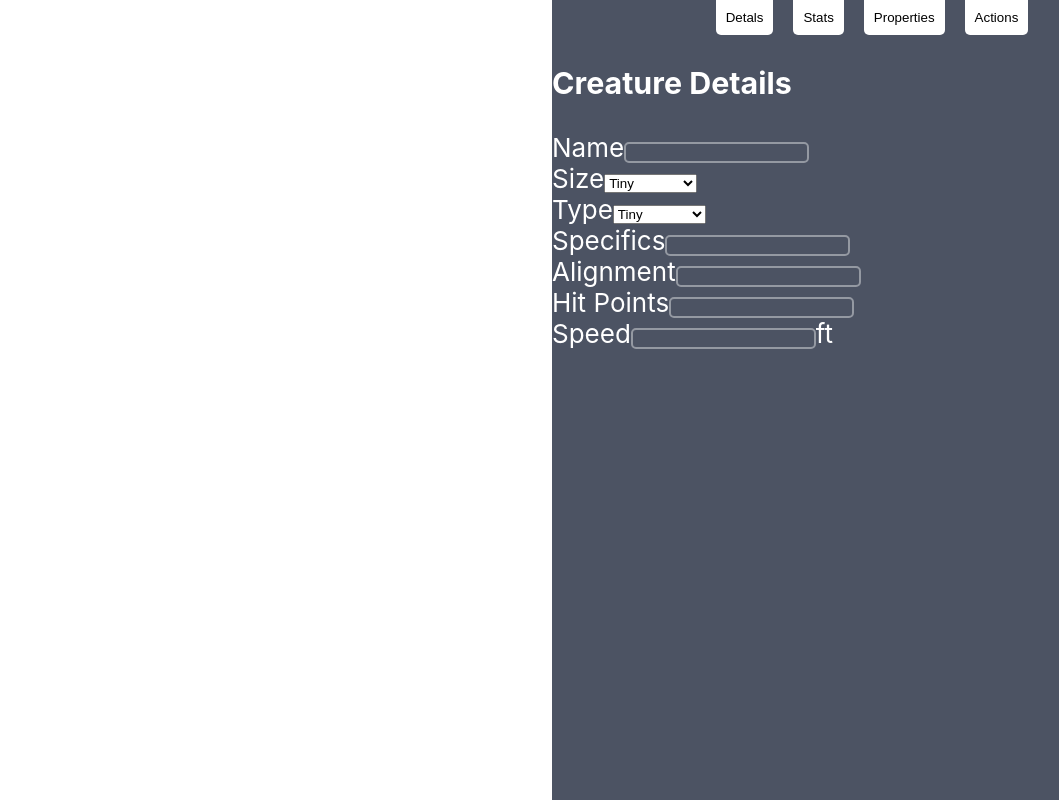
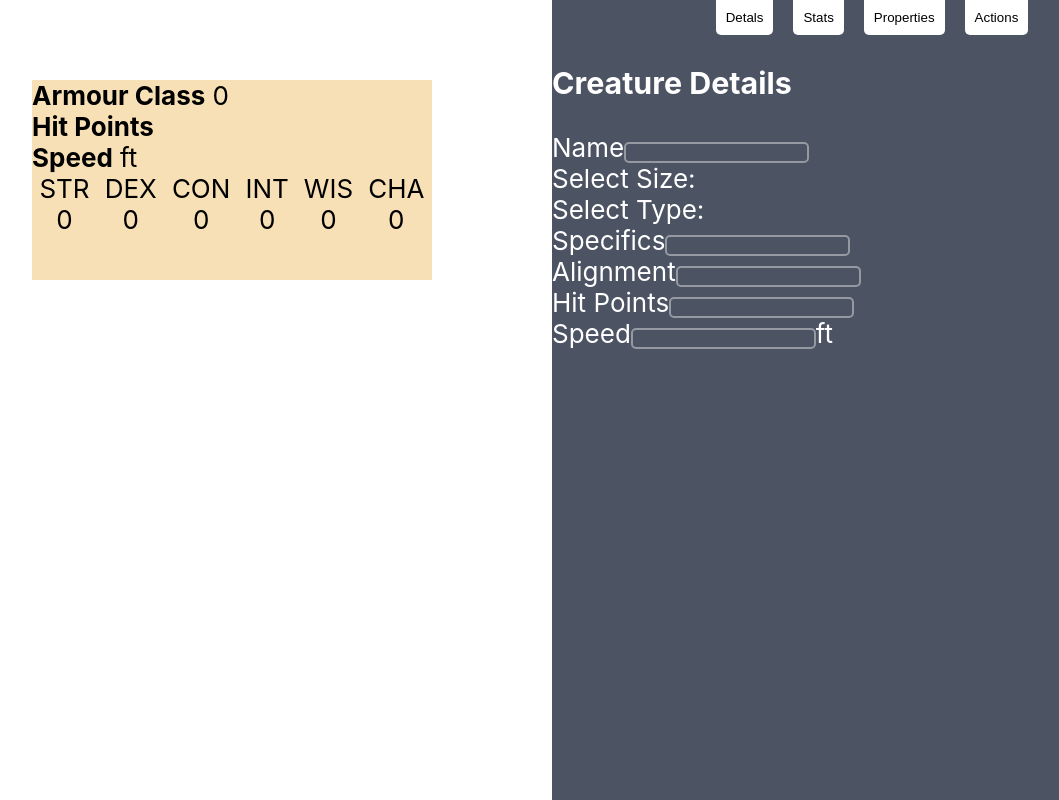
Before and after one commit to JosBogan/stat_block, a React (Create React App) app: page / in a window 1280 px wide. Shown: the whole page, without its empty margins (88-1147 px from the left). Built offline with nearby package versions, Linux system fonts and the light colour scheme.

Commit message:
added state management

```diff
--- a/src/App.css
+++ b/src/App.css
@@ -66,4 +66,30 @@
 .statblock {
   background: rgb(247, 224, 181);
   color: black;
+  min-width: 400px;
+  min-height: 200px;
 }
+
+/* Inputs */
+
+.options_open_false {
+  display: none;
+}
+
+.select_options {
+  position: absolute;
+  background: blue;
+}
+
+/* Statblock */
+
+.stats_ability_scores {
+  display: flex;
+  justify-content: space-around;
+}
+
+.ability_score_container {
+  display: flex;
+  flex-direction: column;
+  align-items: center;
+}
--- a/src/App.js
+++ b/src/App.js
@@ -14,14 +14,27 @@ function App() {
     type: "",
     specifics: "",
     alignment: "",
+    ac: 0,
     hitpoints: "",
     groundspeed: 0,
     swimspeed: 0,
-    flyspeed: 0
+    flyspeed: 0,
+    str: 0,
+    dex: 0,
+    con: 0,
+    int: 0,
+    wis: 0,
+    cha: 0
   })
 
   function onChange(event) {
-    setStats({...stats, [event.target.name]: event.target.value })
+    // console.log(event)
+    if (event.type === 'dropdown') {
+      setStats({...stats, [event.input]: event.dataLabel })
+    } else {
+      setStats({...stats, [event.target.name]: event.target.value })
+    }
+    // console.log([event.input], event.dataName)
   }
 
   return (
--- a/src/statblock/Statblock.js
+++ b/src/statblock/Statblock.js
@@ -4,7 +4,51 @@ function Statblock(props) {
   return (
     <div className="statblock_container section">
       <div className="statblock">
-        {props.stats.name}
+        <div>
+          <div>
+            {props.stats.name}
+          </div>
+          <div>
+            {props.stats.size} {props.stats.type}
+          </div>
+        </div>
+        <div>
+          <div>
+            <strong>Armour Class</strong> {props.stats.ac}
+          </div>
+          <div>
+            <strong>Hit Points</strong> {props.stats.hitpoints}
+          </div>
+          <div>
+            <strong>Speed</strong> {props.stats.speed}ft
+          </div>
+        </div>
+        <div className="stats_ability_scores">
+          <div className="ability_score_container">
+            <div>STR</div>
+            <div>{props.stats.str}</div>
+          </div>
+          <div className="ability_score_container">
+            <div>DEX</div>
+            <div>{props.stats.dex}</div>
+          </div>
+          <div className="ability_score_container">
+            <div>CON</div>
+            <div>{props.stats.con}</div>
+          </div>
+          <div className="ability_score_container">
+            <div>INT</div>
+            <div>{props.stats.int}</div>
+          </div>
+          <div className="ability_score_container">
+            <div>WIS</div>
+            <div>{props.stats.wis}</div>
+          </div>
+          <div className="ability_score_container">
+            <div>CHA</div>
+            <div>{props.stats.cha}</div>
+          </div>
+        </div>
       </div>
     </div>
   )
--- a/src/statblock_form/StatblockForm.js
+++ b/src/statblock_form/StatblockForm.js
@@ -1,68 +1,49 @@
 // Libraries
-import React from 'react'
+import React, { useState } from 'react'
 
 // Components
 import SectionTabs from './SectionTabs'
-import TextInput from './inputs/TextInput'
+// import TextInput from './inputs/TextInput'
+// import Dropdown from './inputs/Dropdown'
+
+import Details from './tabs/Details'
+import Properties from './tabs/Properties'
+import Stats from './tabs/Stats'
+import Actions from './tabs/Actions'
 
 
 function StatblockForm(props) {
+
+  const [ currentPanel, setCurrentPanel ] = useState('details')
+
+  function renderSwitch() {
+    switch (currentPanel) {
+      case 'details':
+        return <Details onChange={props.onChange}/>
+      case 'properties':
+        return <Properties onChange={props.onChange}/>
+      case 'stats':
+        return <Stats onChange={props.onChange}/>
+      case 'actions':
+        return <Actions onChange={props.onChange}/>
+      default:
+        return <Details onChange={props.onChange}/>
+    }
+  }
+
+  function changeTabs(event, panel) {
+    console.log(panel)
+    setCurrentPanel(panel)
+  }
+
   return (
     <div className="statblock_form_container section">
-      <SectionTabs />
+      <SectionTabs changeTabs={changeTabs}/>
       <form>
-        <div className="Creature Details">
-          <h3>Creature Details</h3>
-            <TextInput
-            name="name"
-            label="Name"
-            onChange={props.onChange}
-          />
-          <div>
-            <label>Size</label>
-            <select
-              onChange={props.onChange}
-              name="size"
-            >
-              <option>Tiny</option>
-              <option>Small</option>
-              <option>Medium</option>
-              <option>Large</option>
-              <option>Huge</option>
-              <option>Gargantuan</option>
-            </select>
-          </div>
-          <div>
-            <label>Type</label>
-            <select onChange={props.onChange} name="type">
-              <option>Tiny</option>
-              <option>Small</option>
-              <option>Medium</option>
-              <option>Large</option>
-              <option>Huge</option>
-              <option>Gargantuan</option>
-            </select>
-          </div>
-          <TextInput
-            name="specifics"
-            label="Specifics"
-            onChange={props.onChange}
-          />
-          <TextInput
-            name="alignment"
-            label="Alignment"
-            onChange={props.onChange}
-          />
-          <TextInput
-            name="hitpoints"
-            label="Hit Points"
-            onChange={props.onChange}
-          />
-          <div>
-            <label>Speed</label>
-            <input type="number" className="input" onChange={props.onChange} name="groundspeed"></input>ft
-          </div>
-        </div>
+        {renderSwitch()}
+        {/* <Details
+          onChange={props.onChange}
+        /> */}
       </form>
     </div>
   )
--- /dev/null
+++ b/src/statblock_form/inputs/Dropdown.js
@@ -0,0 +1,52 @@
+import React, { useState } from 'react'
+
+function Dropdown(props) {
+
+  const [ open, setOpen ] = useState(false)
+  const [ selected, setSelected ] = useState({
+    dataName: null,
+    dataLabel: `Select ${props.label}:`,
+    type: 'dropdown',
+    input: props.dataLabel
+  })
+
+  function onOpen() {
+    console.log('here')
+    setOpen(!open)
+  }
+
+  function onSelect(event, option) {
+    event.stopPropagation()
+    const newSelected = {...selected, ...option}
+    setSelected(newSelected)
+    setOpen(false)
+    props.onChange(newSelected)
+  }
+  return (
+    <div>
+      <div className="custom_select">
+      <div
+        className="selected"
+        onClick={onOpen}
+      >
+        {selected.dataLabel}
+      </div>
+      <div
+        className={`select_options options_open_${open}`}
+      >
+        {props.options.map(option => (
+          <div
+          className="select_option"
+          onClick={(event) => onSelect(event, option)}
+          data-name={option}
+          >
+            {option.dataLabel}
+          </div>
+        ))}
+        </div>
+      </div>
+    </div>
+  )
+}
+
+export default Dropdown
--- /dev/null
+++ b/src/statblock_form/inputs/NumberInput.js
@@ -0,0 +1,17 @@
+import React from 'react'
+
+function NumberInput(props) {
+  return (
+    <div>
+      <label>{props.label}</label>
+      <input
+        type="number"
+        max={`${props.max}`}
+        name={props.name}
+        onChange={props.onChange}
+      />
+    </div>
+  )
+}
+
+export default NumberInput
--- /dev/null
+++ b/src/statblock_form/tabs/Actions.js
@@ -0,0 +1,16 @@
+import React from 'react'
+
+// import TextInput from '../inputs/TextInput'
+// import Dropdown from '../inputs/Dropdown'
+
+function Actions(props) {
+
+  return (
+    <div className="Creature Details">
+      <h3>Creature Actions</h3>
+
+    </div>
+  )
+}
+
+export default Actions
--- /dev/null
+++ b/src/statblock_form/tabs/Details.js
@@ -0,0 +1,95 @@
+import React from 'react'
+
+import TextInput from '../inputs/TextInput'
+import Dropdown from '../inputs/Dropdown'
+
+function Details(props) {
+
+  const types = [
+    {
+      dataName: "humanoid",
+      dataLabel: "Humaniod"
+    },
+    {
+      dataName: "celestial",
+      dataLabel: "Celestial"
+    },
+    {
+      dataName: "fiend",
+      dataLabel: "Fiend"
+    }
+
+  ]
+
+  const sizes = [
+    {
+      dataName: "tiny",
+      dataLabel: "Tiny"
+    },
+    {
+      dataName: "small",
+      dataLabel: "Small"
+    },
+    {
+      dataName: "medium",
+      dataLabel: "Medium"
+    },
+    {
+      dataName: "large",
+      dataLabel: "Large"
+    },
+    {
+      dataName: "huge",
+      dataLabel: "Huge"
+    },
+    {
+      dataName: "gargantuan",
+      dataLabel: "Gargantuan"
+    }
+  ]
+
+  return (
+    <div className="Creature Details">
+    <h3>Creature Details</h3>
+    <TextInput
+      name="name"
+      label="Name"
+      onChange={props.onChange}
+    />
+    <Dropdown
+      label="Size"
+      dataLabel="size"
+      onChange={props.onChange}
+      options={sizes}
+    />
+    <Dropdown
+      label="Type"
+      dataLabel="type"
+      onChange={props.onChange}
+      options={types}
+    />
+
+    <TextInput
+      name="specifics"
+      label="Specifics"
+      onChange={props.onChange}
+    />
+    <TextInput
+      name="alignment"
+      label="Alignment"
+      onChange={props.onChange}
+    />
+    <TextInput
+      name="hitpoints"
+      label="Hit Points"
+      onChange={props.onChange}
+    />
+    <div>
+      <label>Speed</label>
+      <input type="number" className="input" onChange={props.onChange} name="groundspeed"></input>ft
+    </div>
+  </div>
+  )
+}
+
+export default Details
--- /dev/null
+++ b/src/statblock_form/tabs/Properties.js
@@ -0,0 +1,16 @@
+import React from 'react'
+
+// import TextInput from '../inputs/TextInput'
+// import Dropdown from '../inputs/Dropdown'
+
+function Properties(props) {
+
+  return (
+    <div className="Creature Details">
+      <h3>Creature Properties</h3>
+
+    </div>
+  )
+}
+
+export default Properties
--- /dev/null
+++ b/src/statblock_form/tabs/Stats.js
@@ -0,0 +1,44 @@
+import React from 'react'
+
+import NumberInput from '../inputs/NumberInput'
+
+function Stats(props) {
+
+  return (
+    <div className="Creature Details">
+      <h3>Creature Stats</h3>
+      <NumberInput
+        name="str"
+        label="Strength"
+        onChange={props.onChange}
+        max={30}/>
+      <NumberInput
+        name="dex"
+        label="Dexterity"
+        onChange={props.onChange}
+        max={30}/>
+      <NumberInput
+        name="con"
+        label="Constitution"
+        onChange={props.onChange}
+        max={30}/>
+      <NumberInput
+        name="int"
+        label="Intelligence"
+        onChange={props.onChange}
+        max={30}/>
+      <NumberInput
+        name="wis"
+        label="Wisdom"
+        onChange={props.onChange}
+        max={30}/>
+      <NumberInput
+        name="cha"
+        label="Charisma"
+        onChange={props.onChange}
+        max={30}/>
+    </div>
+  )
+}
+
+export default Stats
```
Also changed, not shown: src/statblock_form/SectionTabs.js (+17 -5 lines).
